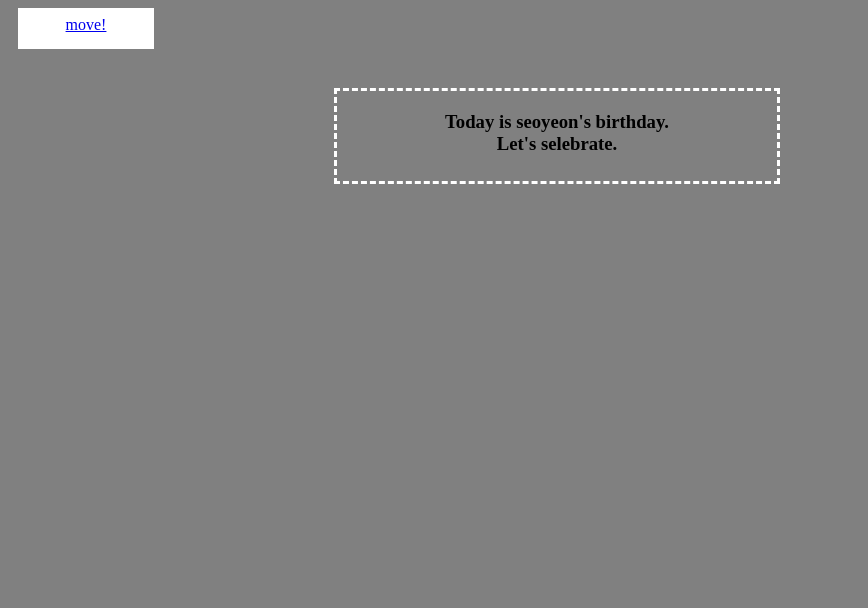
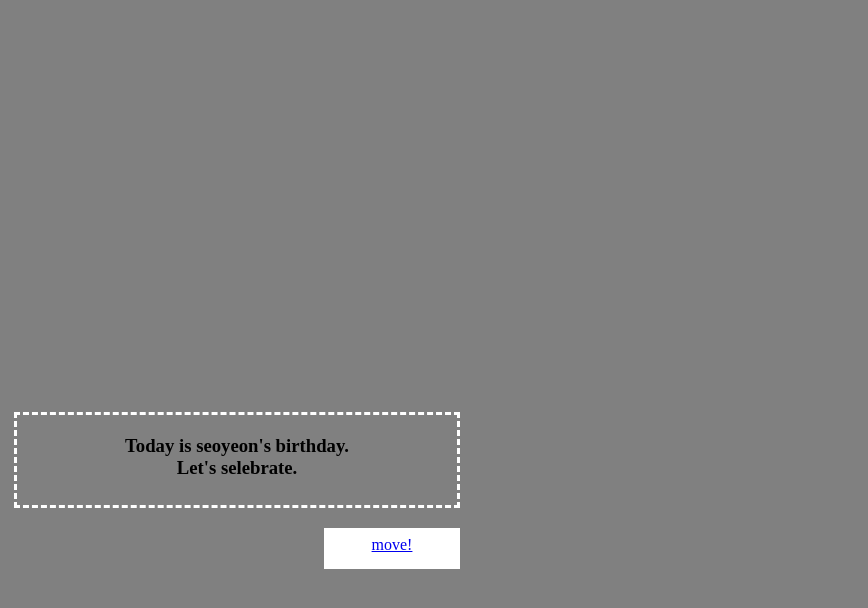
Before and after one commit to dlraud1/yeon.github.io, a plain HTML site: page index.html in a window 1280 px wide. Shown: the full height of the page, 412-1280 px from the left. Drawn offline with Linux system fonts and the light colour scheme.

Commit message:
Update index.html

```diff
--- a/index.html
+++ b/index.html
@@ -15,7 +15,7 @@
 			width: 120px;
 			height: 25px;
 			padding: 8px;
-			margin-right: 100px;
+			margin: 10px 400px 10px 100px;
 			background-color: white;
 			text-align: center;
 			float: right;
@@ -27,7 +27,7 @@
 			width: 400px;
 			height: 50px;
 			padding: 20px;
-			margin: 80px;
+			margin: 100px 400px 10px 100px;
 			float: right;
 		}
 
```
